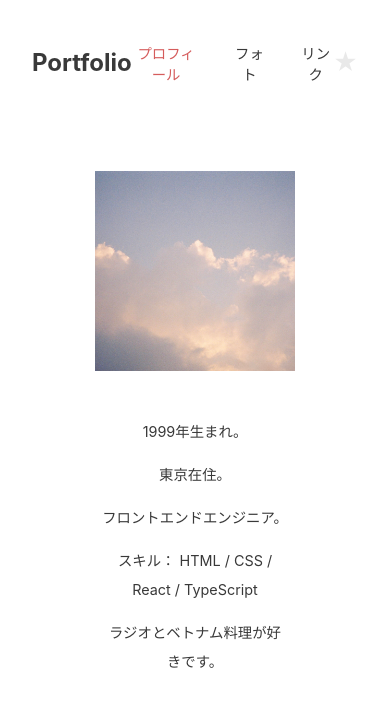
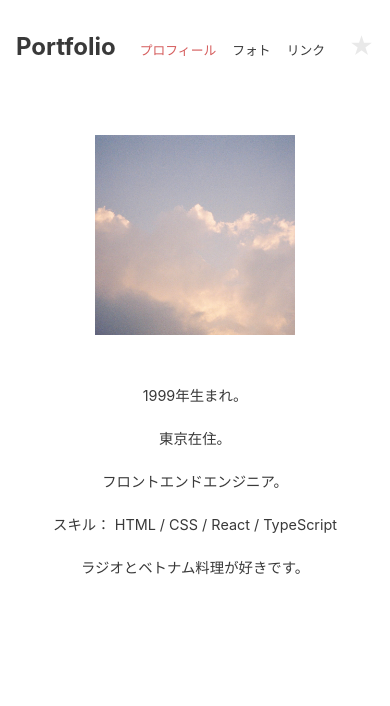
Before and after one commit to likesbook/portfolio, a React (Vite) app: page / in a window 390 px wide. Shown: the top 706 px of the page. Built offline with nearby package versions, Linux system fonts and the light colour scheme.

Commit message:
add  flexible css

```diff
--- a/src/App.css
+++ b/src/App.css
@@ -172,3 +172,49 @@ img:focus {
 .star-on {
   color: rgb(255, 237, 145);
 }
+
+@media screen and (max-width: 768px) {
+  .container {
+    padding: 1rem;
+  }
+
+  .nav {
+    padding-top: 5px;
+    gap: 1rem;
+    font-size: 0.8rem;
+  }
+
+  .profile {
+    display: flex;
+    flex-direction: column;
+    align-items: center;
+    padding: 10px 30px;
+  }
+  .photo-grid {
+    padding: 0 2rem;
+    gap: 4rem;
+    flex-direction: column;
+    align-items: center;
+  }
+
+  .photo-image {
+    width: 80%;
+    height: auto;
+    max-width: 300px;
+  }
+
+  .modal-content {
+    width: 80%;
+    height: auto;
+    padding: 2rem 1.5rem 3rem;
+  }
+
+  .modal-image {
+    width: 80%;
+    height: auto;
+  }
+
+  .link {
+    font-size: 0.85rem;
+  }
+}
```
